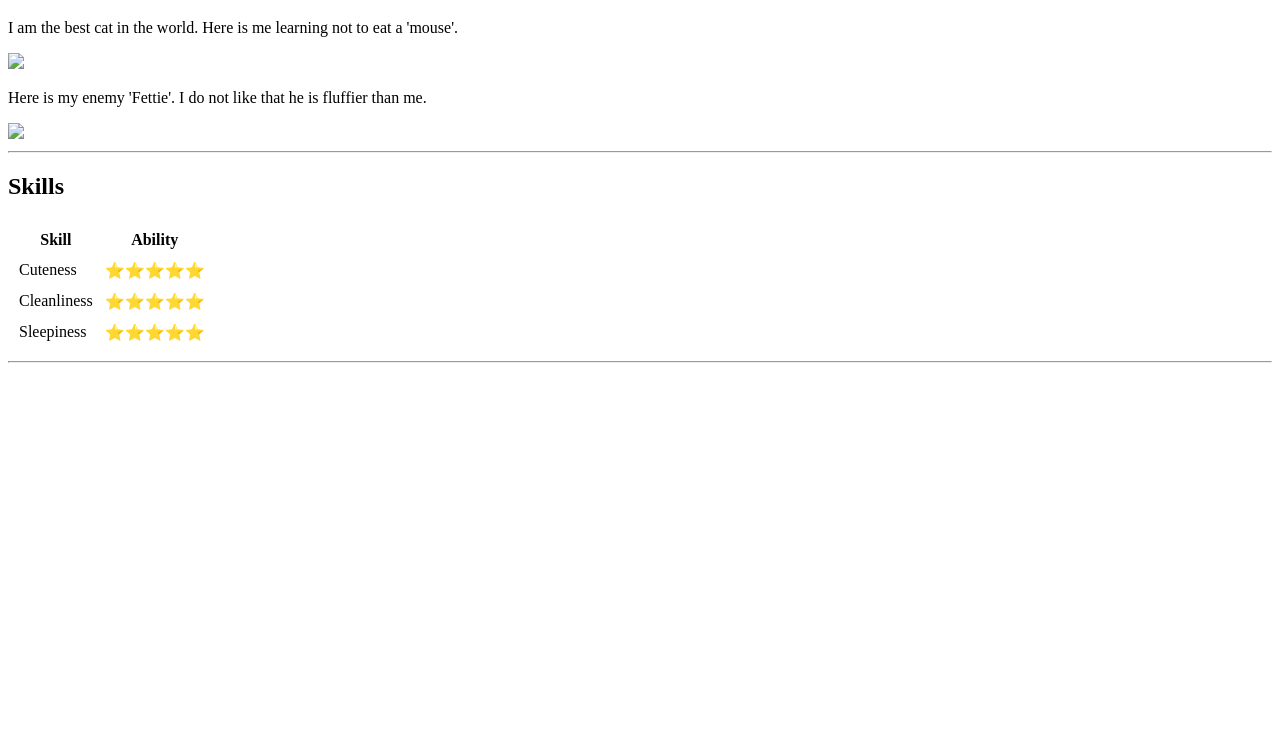
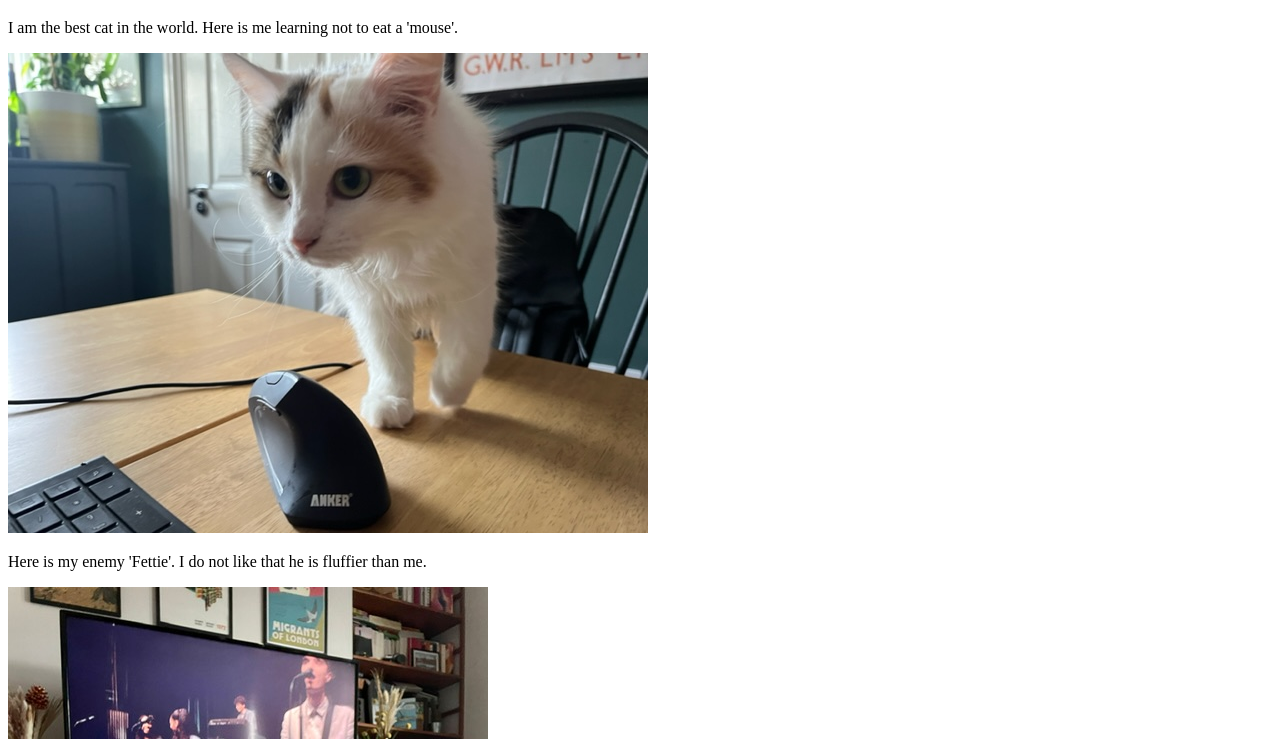
Before and after one commit to brokenflowers/test-site, a plain HTML site: page index.html in a window 1280 px wide. Shown: the part 61-800 px from the top of the page. Drawn offline with Linux system fonts and the light colour scheme.

Commit message:
Corrected image paths

```diff
--- a/index.html
+++ b/index.html
@@ -8,11 +8,11 @@
   <p>
     I am the best cat in the world. Here is me learning not to eat a 'mouse'.
   </p>
-  <img src="/images/carmela1.jpg" />
+  <img src="carmela1.jpg" />
   <p>
     Here is my enemy 'Fettie'. I do not like that he is fluffier than me.
   </p>
-  <img src="/images/fettie1.jpg"/>
+  <img src="fettie1.jpg"/>
   <hr />
   <h2>Skills</h2>
   <table cellspacing="10">
```
